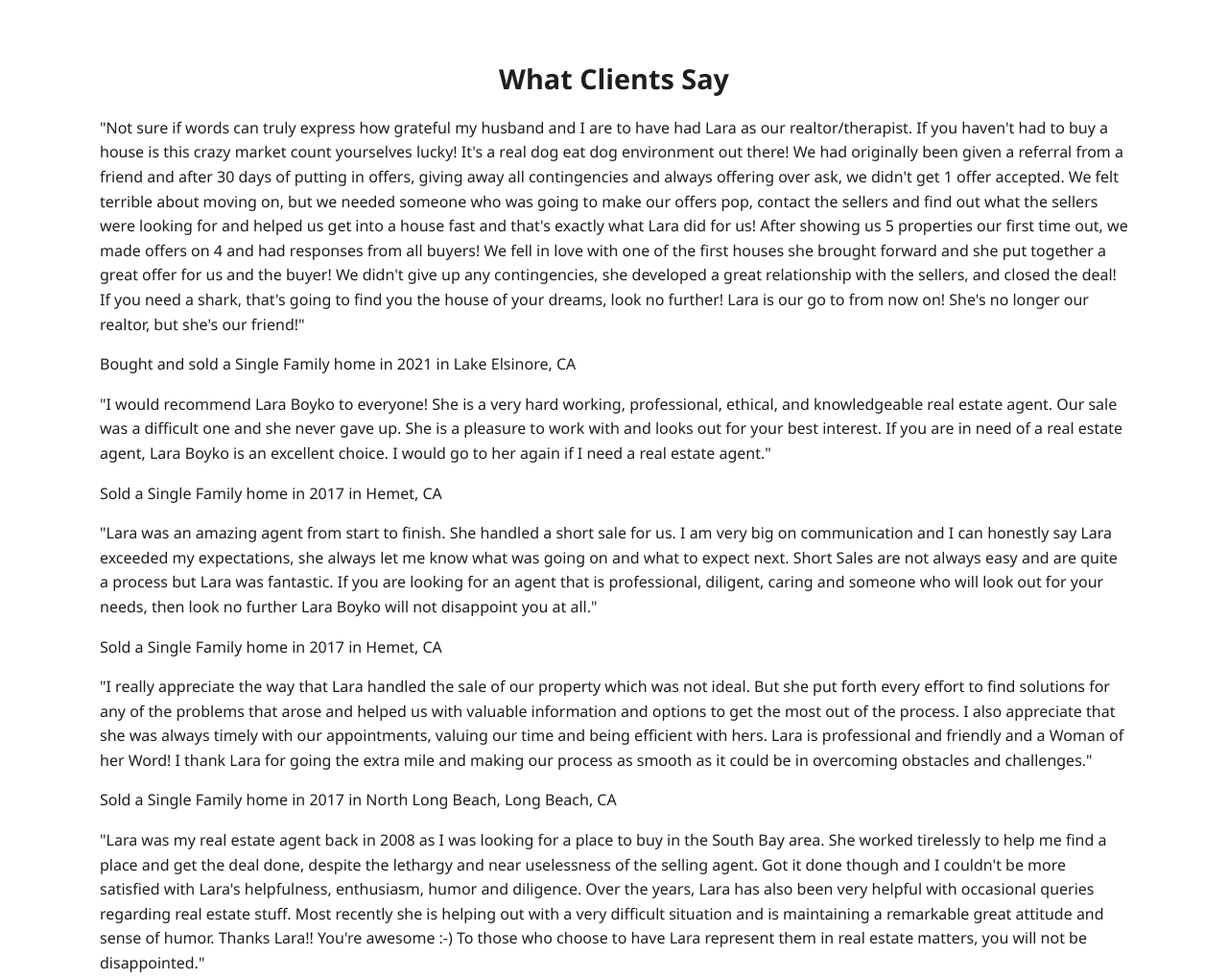
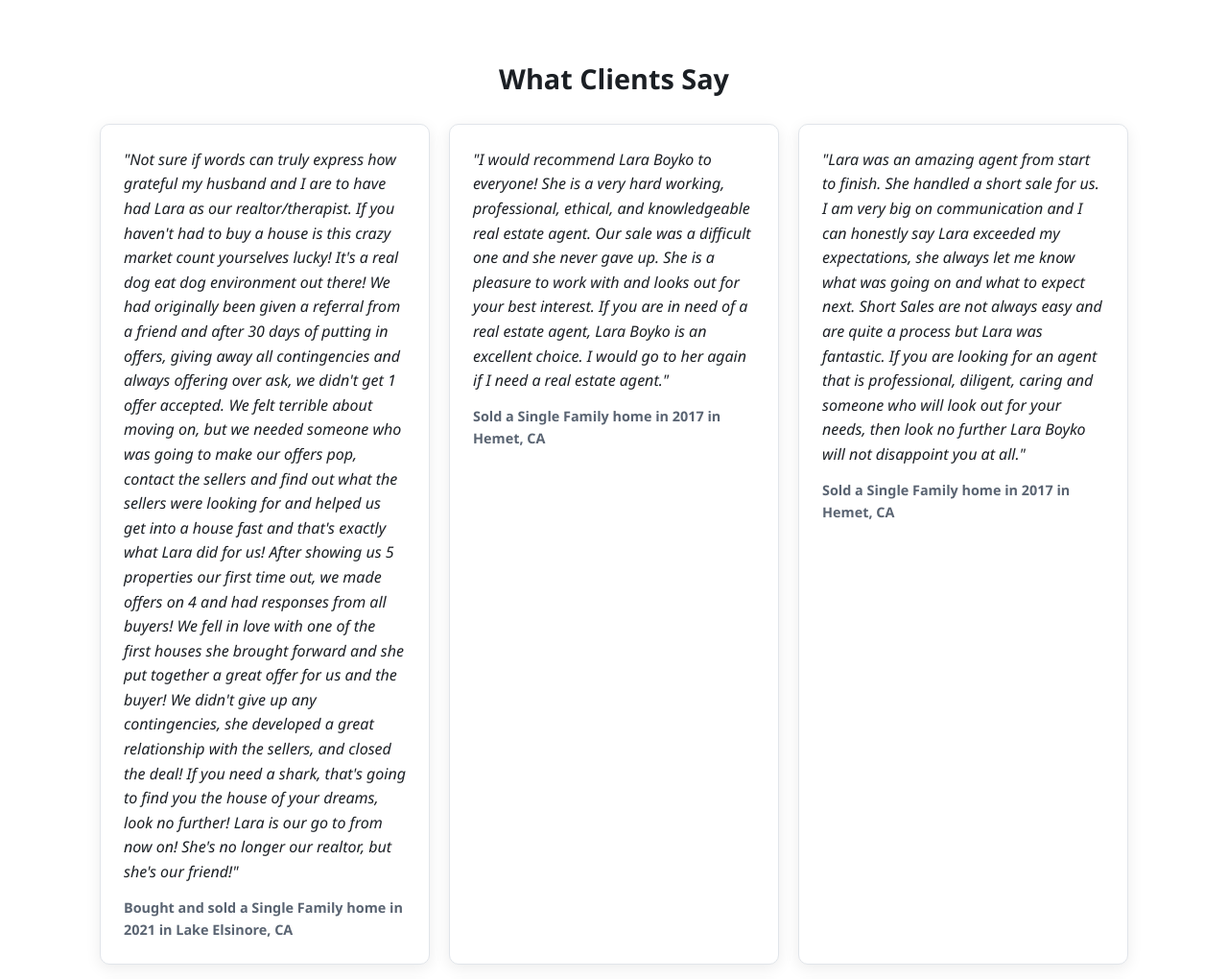
Before and after one commit to nofilterchats/skyline-land-services, a plain HTML site: page index.html in a window 1280 px wide. Shown: the part 1400-2420 px from the top of the page at 96% size. Drawn offline with Linux system fonts and the light colour scheme.

Commit message:
Add styles for testimonial grid and cards

```diff
--- a/styles.css
+++ b/styles.css
@@ -127,3 +127,32 @@ img { max-width: 100%; display: block; }
 .theme-trad h1, .theme-trad h2, .theme-trad .logo { color: var(--trad-primary); }
 .theme-row .hero { background: linear-gradient(180deg, var(--row-tint), #fff); }
 .theme-trad .hero { background: linear-gradient(180deg, var(--trad-tint), #fff); }
+
+
+.testimonial-grid {
+      display: grid;
+      grid-template-columns: repeat(auto-fit, minmax(280px, 1fr));
+      gap: 20px;
+      margin-top: 24px;
+}
+
+.testimonial-card {
+      background: var(--bg);
+      border: 1px solid var(--border);
+      border-radius: var(--radius);
+      box-shadow: var(--shadow);
+      padding: 24px;
+}
+
+.testimonial-quote {
+      font-style: italic;
+      color: var(--ink);
+      margin: 0 0 12px;
+}
+
+.testimonial-meta {
+      color: var(--muted);
+      font-size: 0.9em;
+      font-weight: 600;
+      margin: 0;
+}
```
